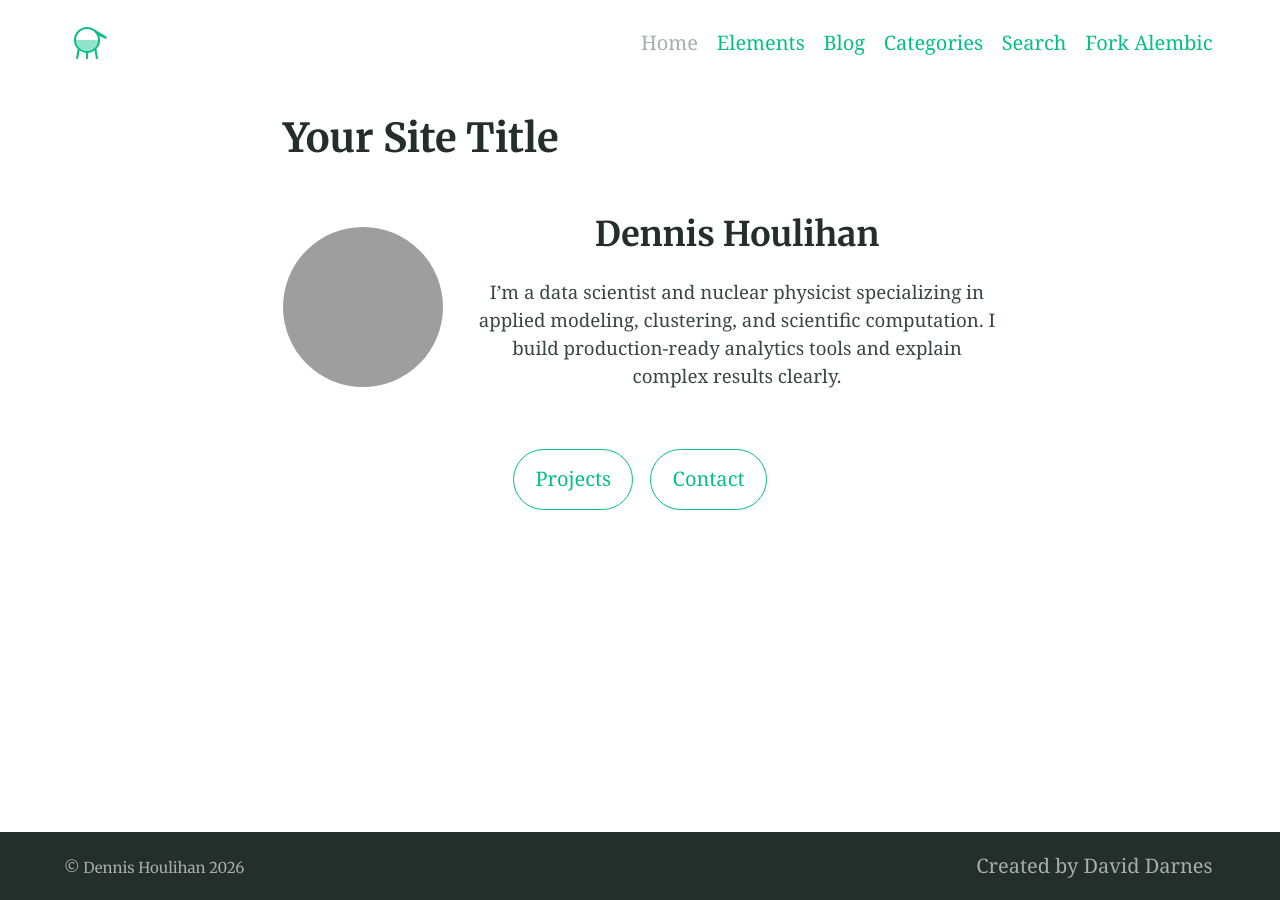
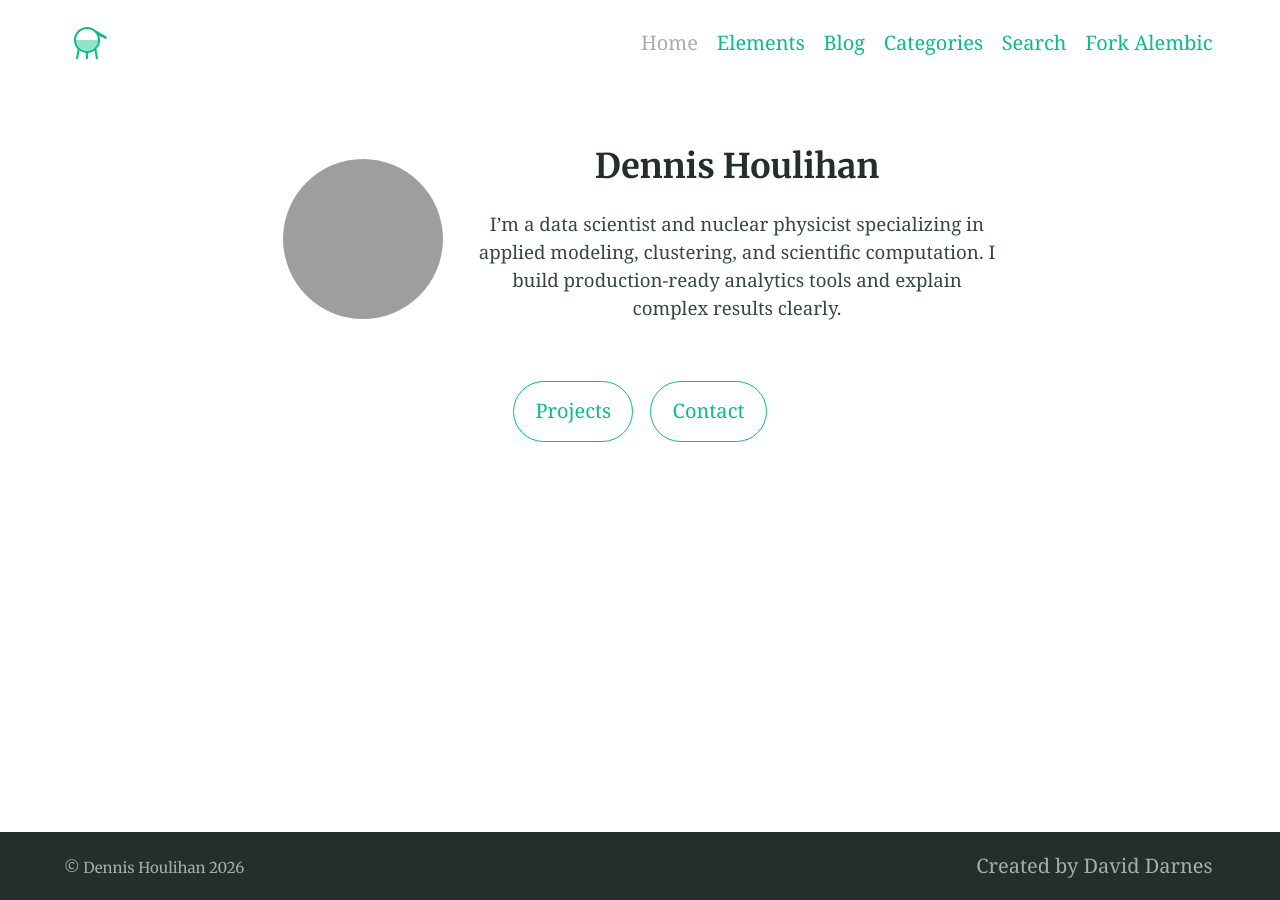
Before and after one commit to DJHoulihan/DJHoulihan.github.io, a Jekyll site: the page built from index.md, in a window 1280 px wide. Built offline with Jekyll 4.4.1, drawn with Linux system fonts in a browser that asks for light colours; grey boxes are pictures that could not be loaded.

Commit message:
Update index.md

```diff
--- a/index.md
+++ b/index.md
@@ -6,7 +6,7 @@ excerpt: null
 ---
 <!-- Header stays unchanged -->
 
-# Your Site Title
+<!-- # Your Site Title -->
 
 <!-- Bio section: picture on the left, name + description centered to the right -->
 
```
